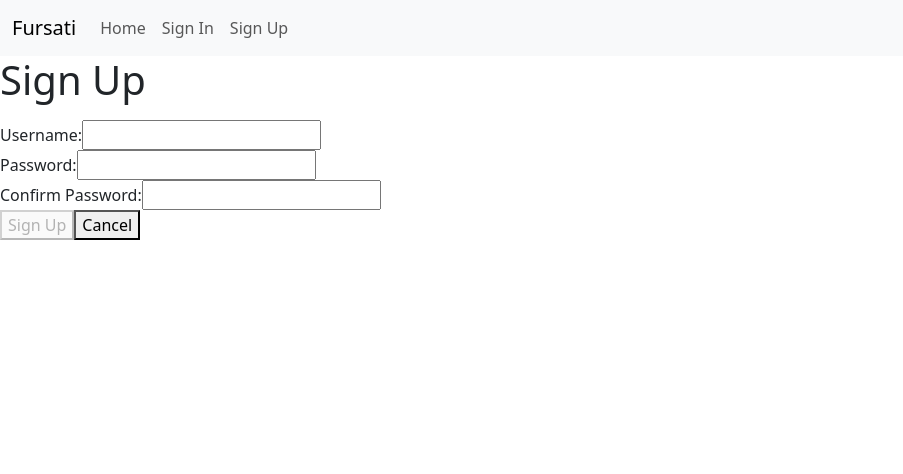
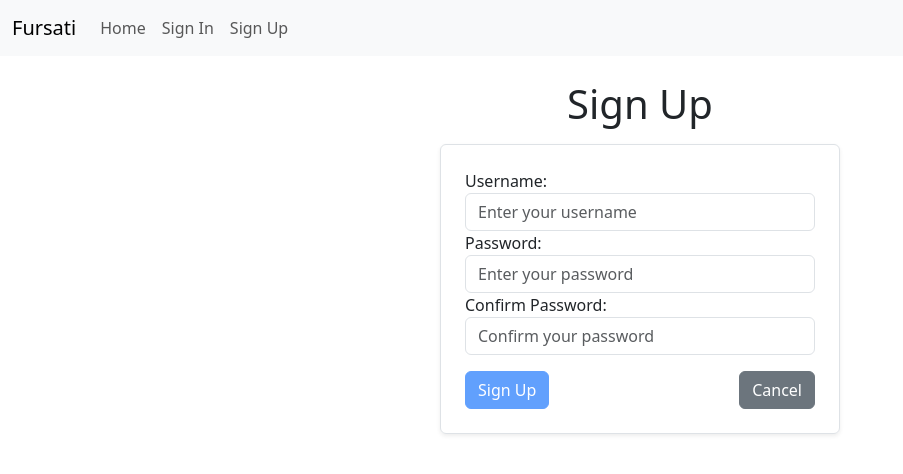
Before and after one commit to Ahmedi7a/Fursati-front-end, a React (Vite) app: page /signup in a window 1280 px wide. Shown: the top 474 px of the page, without its empty margins (0-903 px from the left). Built offline with nearby package versions, Linux system fonts and the light colour scheme; no server answers.

Commit message:
with nabila

```diff
--- a/src/components/PostForm/PostForm.jsx
+++ b/src/components/PostForm/PostForm.jsx
@@ -41,8 +41,14 @@ const PostForm = (props) => {
   };
 
   return (
-    <main className="d-flex justify-content-center align-items-center vh-100" style={{ backgroundColor: "#f8f9fa" }}>
-    <div className="card shadow-lg p-4" style={{ width: "50%", borderRadius: "15px" }}>
+    <main
+    className="d-flex justify-content-center align-items-center vh-100 mt-5" // Added mt-5 for spacing
+    style={{ backgroundColor: "#f8f9fa" }}
+  >
+    <div
+      className="card shadow-lg p-4"
+      style={{ width: "50%", borderRadius: "15px" }}
+    >
       <h1 className="mb-4 text-center text-primary">{postId ? "Edit Post" : "New Post"}</h1>
       <form onSubmit={handleSubmit}>
         {/* Name */}
@@ -183,6 +189,7 @@ const PostForm = (props) => {
       </form>
     </div>
   </main>
+
   );
 };
 
--- a/src/components/SigninForm/SigninForm.jsx
+++ b/src/components/SigninForm/SigninForm.jsx
@@ -30,14 +30,13 @@ const SigninForm = (props) => {
       updateMessage(err.message);
     }
   };
-
   return (
-    <main>
-      <h1>Log In</h1>
-      <p>{message}</p>
-      <form autoComplete="off" onSubmit={handleSubmit}>
-        <div>
-          <label htmlFor="email">Username:</label>
+<main className="container mt-4">
+      <h1 className="text-center">Sign In</h1>
+      <p className="text-center text-danger">{message}</p>
+      <form autoComplete="off" onSubmit={handleSubmit} className="mx-auto p-4 border rounded shadow-sm" style={{ maxWidth: "400px" }}>
+        <div className="form-group">
+          <label htmlFor="username">Username:</label>
           <input
             type="text"
             autoComplete="off"
@@ -45,9 +44,11 @@ const SigninForm = (props) => {
             value={formData.username}
             name="username"
             onChange={handleChange}
+            className="form-control"
+            placeholder="Enter your username"
           />
         </div>
-        <div>
+        <div className="form-group">
           <label htmlFor="password">Password:</label>
           <input
             type="password"
@@ -56,17 +57,21 @@ const SigninForm = (props) => {
             value={formData.password}
             name="password"
             onChange={handleChange}
+            className="form-control"
+            placeholder="Enter your password"
           />
         </div>
-        <div>
-          <button>Log In</button>
+        <div className="d-flex justify-content-between mt-3">
+          <button type="submit" className="btn btn-primary">Sign In</button>
           <Link to="/">
-            <button>Cancel</button>
+            <button type="button" className="btn btn-secondary">Cancel</button>
           </Link>
         </div>
       </form>
     </main>
   );
-};
+
+
+}
 
 export default SigninForm;
--- a/src/components/SignupForm/SignupForm.jsx
+++ b/src/components/SignupForm/SignupForm.jsx
@@ -35,23 +35,24 @@ const SignupForm = (props) => {
   const isFormInvalid = () => {
     return !(username && password && password === passwordConf);
   };
-
   return (
-    <main>
-      <h1>Sign Up</h1>
-      <p>{message}</p>
-      <form onSubmit={handleSubmit}>
-        <div>
+    <main className="container mt-4">
+      <h1 className="text-center">Sign Up</h1>
+      <p className="text-center text-danger">{message}</p>
+      <form onSubmit={handleSubmit} className="mx-auto p-4 border rounded shadow-sm" style={{ maxWidth: "400px" }}>
+        <div className="form-group">
           <label htmlFor="username">Username:</label>
           <input
             type="text"
-            id="name"
+            id="username"
             value={username}
             name="username"
             onChange={handleChange}
+            className="form-control"
+            placeholder="Enter your username"
           />
         </div>
-        <div>
+        <div className="form-group">
           <label htmlFor="password">Password:</label>
           <input
             type="password"
@@ -59,9 +60,11 @@ const SignupForm = (props) => {
             value={password}
             name="password"
             onChange={handleChange}
+            className="form-control"
+            placeholder="Enter your password"
           />
         </div>
-        <div>
+        <div className="form-group">
           <label htmlFor="confirm">Confirm Password:</label>
           <input
             type="password"
@@ -69,17 +72,24 @@ const SignupForm = (props) => {
             value={passwordConf}
             name="passwordConf"
             onChange={handleChange}
+            className="form-control"
+            placeholder="Confirm your password"
           />
         </div>
-        <div>
-          <button disabled={isFormInvalid()}>Sign Up</button>
+        <div className="d-flex justify-content-between mt-3">
+          <button type="submit" className="btn btn-primary" disabled={isFormInvalid()}>
+            Sign Up
+          </button>
           <Link to="/">
-            <button>Cancel</button>
+            <button type="button" className="btn btn-secondary">Cancel</button>
           </Link>
         </div>
       </form>
     </main>
   );
-};
+
+
+}
+
 
 export default SignupForm;
```
Also changed, not shown: test.txt (deleted).
